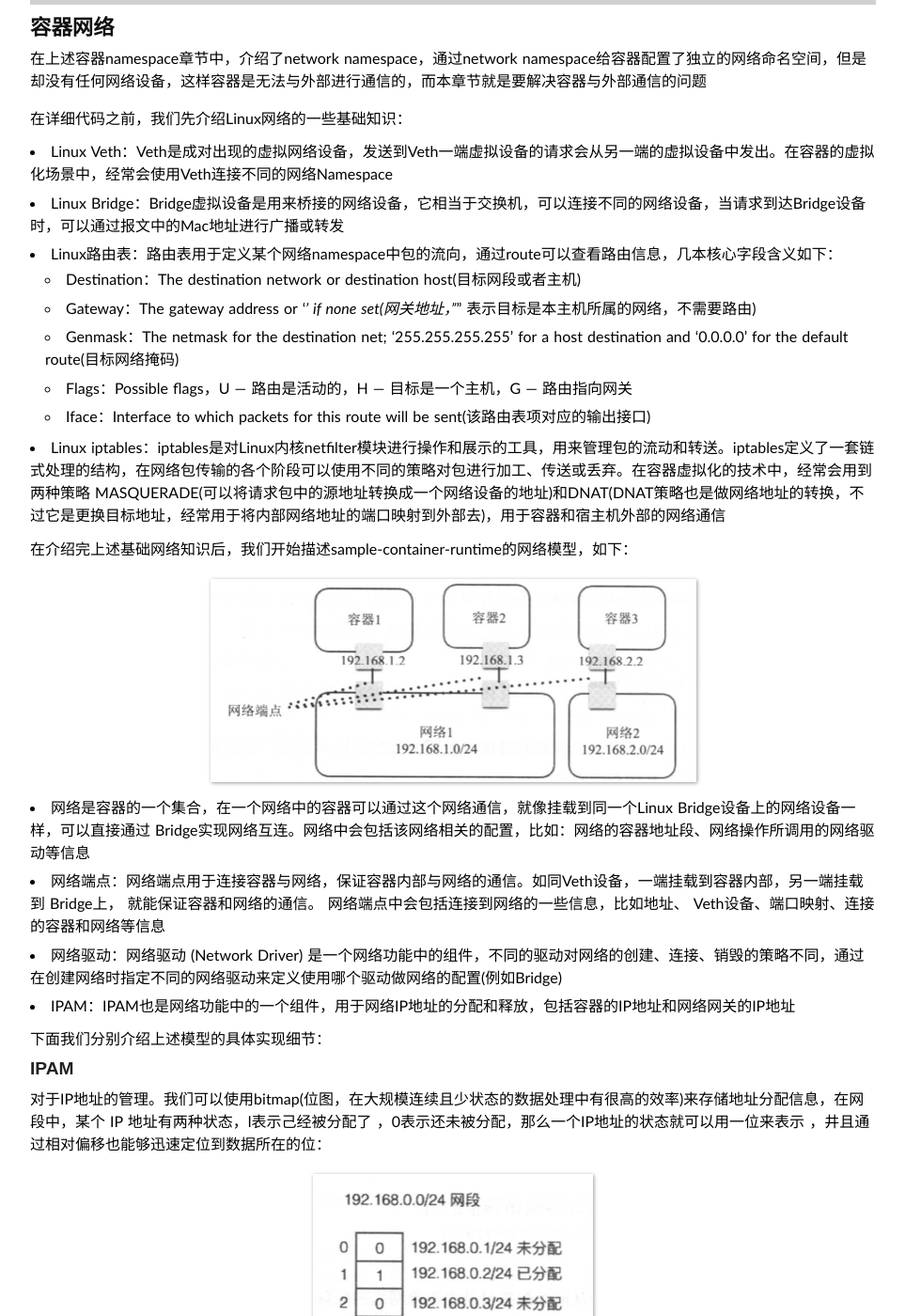
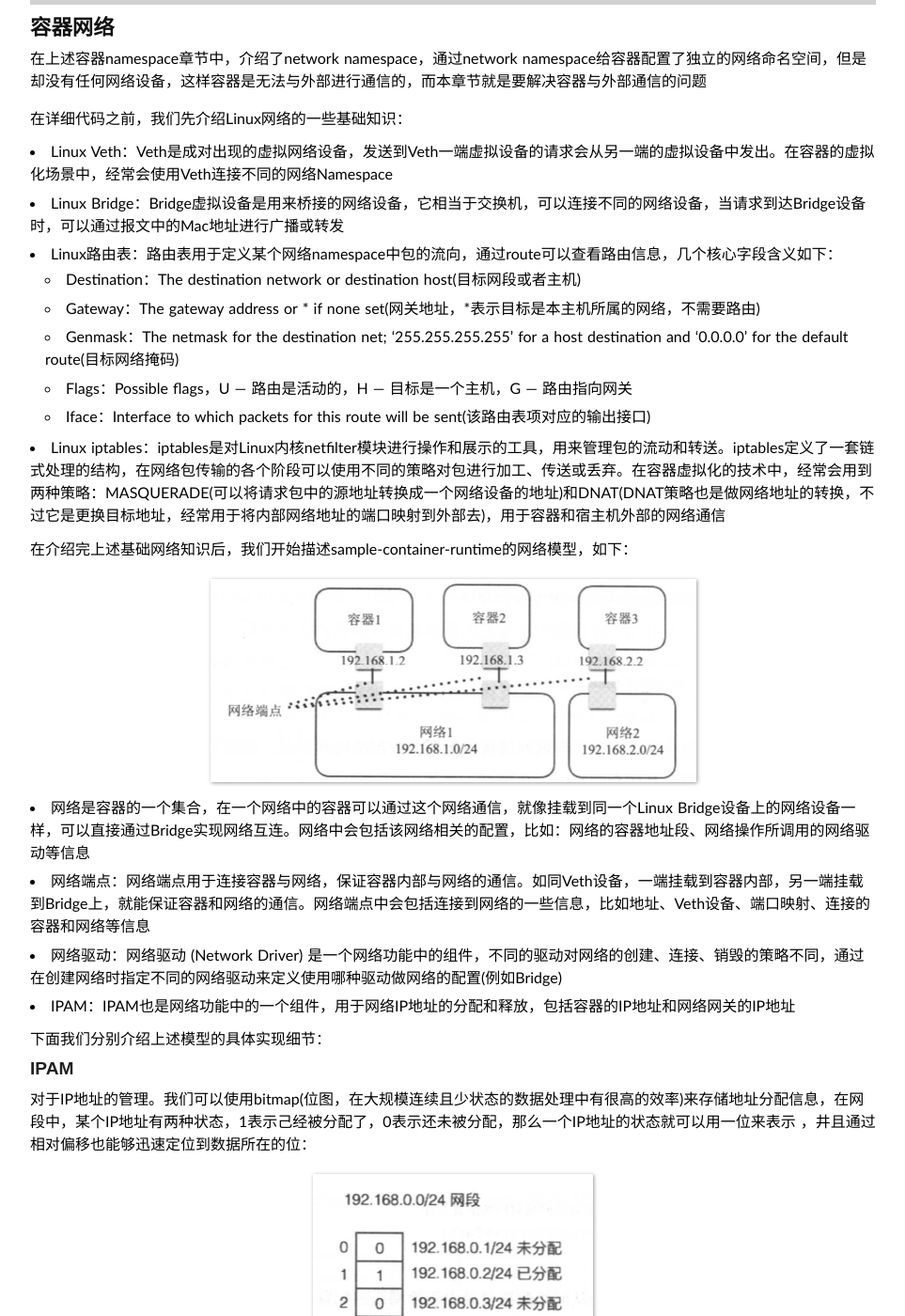
Before and after one commit to duyanghao/duyanghao.github.io, a Jekyll site: the page built from _posts/2020-11-2-sample-container-runtime.md, in a window 1280 px wide and 1400 px high, scrolled down 46130 px. Shown: the whole window at 94% size, without its empty margins (158-1121 px from the left). Built offline with Jekyll 4.4.1, drawn with Linux system fonts in a browser that asks for light colours; some web fonts are replaced; comment, search, counter and statistics services are not loaded.

```diff
--- a/_posts/2020-11-2-sample-container-runtime.md
+++ b/_posts/2020-11-2-sample-container-runtime.md
@@ -2150,28 +2150,28 @@ bird=l23
 
 * Linux Veth：Veth是成对出现的虚拟网络设备，发送到Veth一端虚拟设备的请求会从另一端的虚拟设备中发出。在容器的虚拟化场景中，经常会使用Veth连接不同的网络Namespace
 * Linux Bridge：Bridge虚拟设备是用来桥接的网络设备，它相当于交换机，可以连接不同的网络设备，当请求到达Bridge设备时，可以通过报文中的Mac地址进行广播或转发
-* Linux路由表：路由表用于定义某个网络namespace中包的流向，通过route可以查看路由信息，几本核心字段含义如下：
+* Linux路由表：路由表用于定义某个网络namespace中包的流向，通过route可以查看路由信息，几个核心字段含义如下：
   * Destination：The destination network or destination host(目标网段或者主机)
-  * Gateway：The gateway address or '*' if none set(网关地址，”*” 表示目标是本主机所属的网络，不需要路由)
+  * Gateway：The gateway address or * if none set(网关地址，*表示目标是本主机所属的网络，不需要路由)
   * Genmask：The netmask for the destination net; '255.255.255.255' for a host destination and '0.0.0.0' for the default route(目标网络掩码)
   * Flags：Possible flags，U — 路由是活动的，H — 目标是一个主机，G — 路由指向网关
   * Iface：Interface to which packets for this route will be sent(该路由表项对应的输出接口)
-* Linux iptables：iptables是对Linux内核netfilter模块进行操作和展示的工具，用来管理包的流动和转送。iptables定义了一套链式处理的结构，在网络包传输的各个阶段可以使用不同的策略对包进行加工、传送或丢弃。在容器虚拟化的技术中，经常会用到两种策略 MASQUERADE(可以将请求包中的源地址转换成一个网络设备的地址)和DNAT(DNAT策略也是做网络地址的转换，不过它是更换目标地址，经常用于将内部网络地址的端口映射到外部去)，用于容器和宿主机外部的网络通信
+* Linux iptables：iptables是对Linux内核netfilter模块进行操作和展示的工具，用来管理包的流动和转送。iptables定义了一套链式处理的结构，在网络包传输的各个阶段可以使用不同的策略对包进行加工、传送或丢弃。在容器虚拟化的技术中，经常会用到两种策略：MASQUERADE(可以将请求包中的源地址转换成一个网络设备的地址)和DNAT(DNAT策略也是做网络地址的转换，不过它是更换目标地址，经常用于将内部网络地址的端口映射到外部去)，用于容器和宿主机外部的网络通信
 
 在介绍完上述基础网络知识后，我们开始描述sample-container-runtime的网络模型，如下：
 
 ![](/public/img/sample-container-runtime/scr-network-model.png)
 
-* 网络是容器的一个集合，在一个网络中的容器可以通过这个网络通信，就像挂载到同一个Linux Bridge设备上的网络设备一样，可以直接通过 Bridge实现网络互连。网络中会包括该网络相关的配置，比如：网络的容器地址段、网络操作所调用的网络驱动等信息
-* 网络端点：网络端点用于连接容器与网络，保证容器内部与网络的通信。如同Veth设备，一端挂载到容器内部，另一端挂载到 Bridge上， 就能保证容器和网络的通信。 网络端点中会包括连接到网络的一些信息，比如地址、 Veth设备、端口映射、连接的容器和网络等信息
-* 网络驱动：网络驱动 (Network Driver) 是一个网络功能中的组件，不同的驱动对网络的创建、连接、销毁的策略不同，通过在创建网络时指定不同的网络驱动来定义使用哪个驱动做网络的配置(例如Bridge)
+* 网络是容器的一个集合，在一个网络中的容器可以通过这个网络通信，就像挂载到同一个Linux Bridge设备上的网络设备一样，可以直接通过Bridge实现网络互连。网络中会包括该网络相关的配置，比如：网络的容器地址段、网络操作所调用的网络驱动等信息
+* 网络端点：网络端点用于连接容器与网络，保证容器内部与网络的通信。如同Veth设备，一端挂载到容器内部，另一端挂载到Bridge上，就能保证容器和网络的通信。网络端点中会包括连接到网络的一些信息，比如地址、Veth设备、端口映射、连接的容器和网络等信息
+* 网络驱动：网络驱动 (Network Driver) 是一个网络功能中的组件，不同的驱动对网络的创建、连接、销毁的策略不同，通过在创建网络时指定不同的网络驱动来定义使用哪种驱动做网络的配置(例如Bridge)
 * IPAM：IPAM也是网络功能中的一个组件，用于网络IP地址的分配和释放，包括容器的IP地址和网络网关的IP地址
 
 下面我们分别介绍上述模型的具体实现细节：
 
 ### IPAM
 
-对于IP地址的管理。我们可以使用bitmap(位图，在大规模连续且少状态的数据处理中有很高的效率)来存储地址分配信息，在网段中，某个 IP 地址有两种状态，l表示己经被分配了 ，0表示还未被分配，那么一个IP地址的状态就可以用一位来表示 ，井且通过相对偏移也能够迅速定位到数据所在的位：
+对于IP地址的管理。我们可以使用bitmap(位图，在大规模连续且少状态的数据处理中有很高的效率)来存储地址分配信息，在网段中，某个IP地址有两种状态，1表示己经被分配了，0表示还未被分配，那么一个IP地址的状态就可以用一位来表示 ，井且通过相对偏移也能够迅速定位到数据所在的位：
 
 ![](/public/img/sample-container-runtime/ipam.png)
 
```
Also changed, not shown: other parts of _posts/2020-11-2-sample-container-runtime.md (+1 -1 lines).
